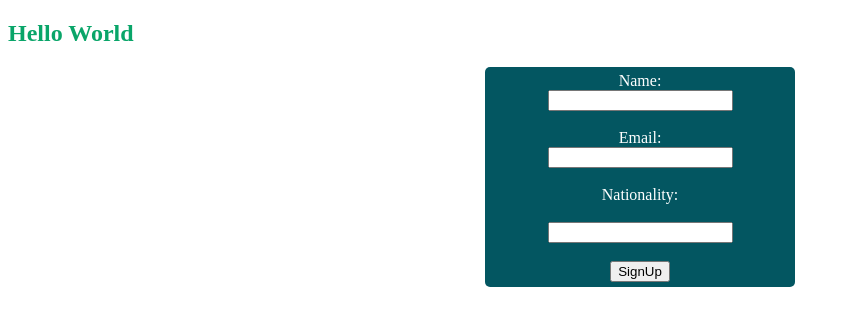
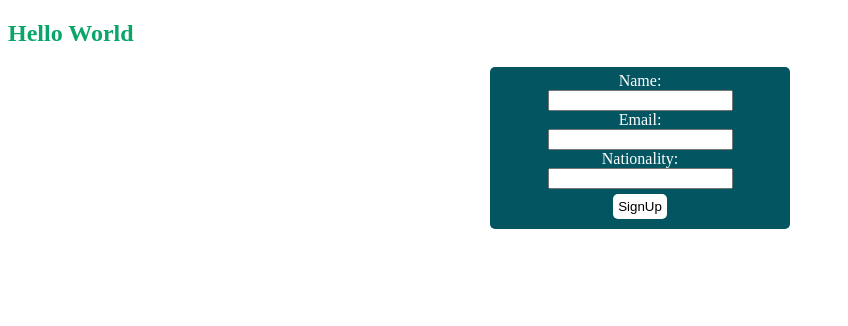
Before and after one commit to Harriet135/harriet, a plain HTML site: page index.html in a window 1280 px wide. Shown: the whole page, without its empty margins (0-848 px from the left). Drawn offline with Linux system fonts and the light colour scheme.

Commit message:
i created a form

```diff
--- a/index.css
+++ b/index.css
@@ -5,11 +5,21 @@ h2{
 form{
     background-color: rgb(3, 86, 97);
     color: white;
-    padding: 5px;
     width: 300px;
     border-radius: 5px;
     margin-left: auto;
     margin-right: auto;
     text-align: center;
-    margin-bottom: 70px;
+    padding-top: 5px;
+    padding-bottom: 5px;
 }
+
+button{
+    border-radius: 5px;
+    margin-top: 5px;
+    margin-bottom: 5px;
+    border: none;
+    padding: 5px;
+    background-color: white;
+
+}
--- a/index.html
+++ b/index.html
@@ -17,13 +17,13 @@
 
   <form method="post">
             <label for="name">Name:</label><br>
-            <input type="text" id="name" name="name" required><br><br>
+            <input type="text" id="name" name="name" required><br>
 
             <label for="email">Email:</label><br>
-            <input type="email" id="email" name="email" required><br><br>
+            <input type="email" id="email" name="email" required><br>
 
-            <label for="nationality">Nationality:</label><br><br>
-            <input type="text" id="nationality" name="nationality" required><br><br>
+            <label for="nationality">Nationality:</label><br>
+            <input type="text" id="nationality" name="nationality" required><br>
 
 
             <button type="SignUp">SignUp</button>
```
